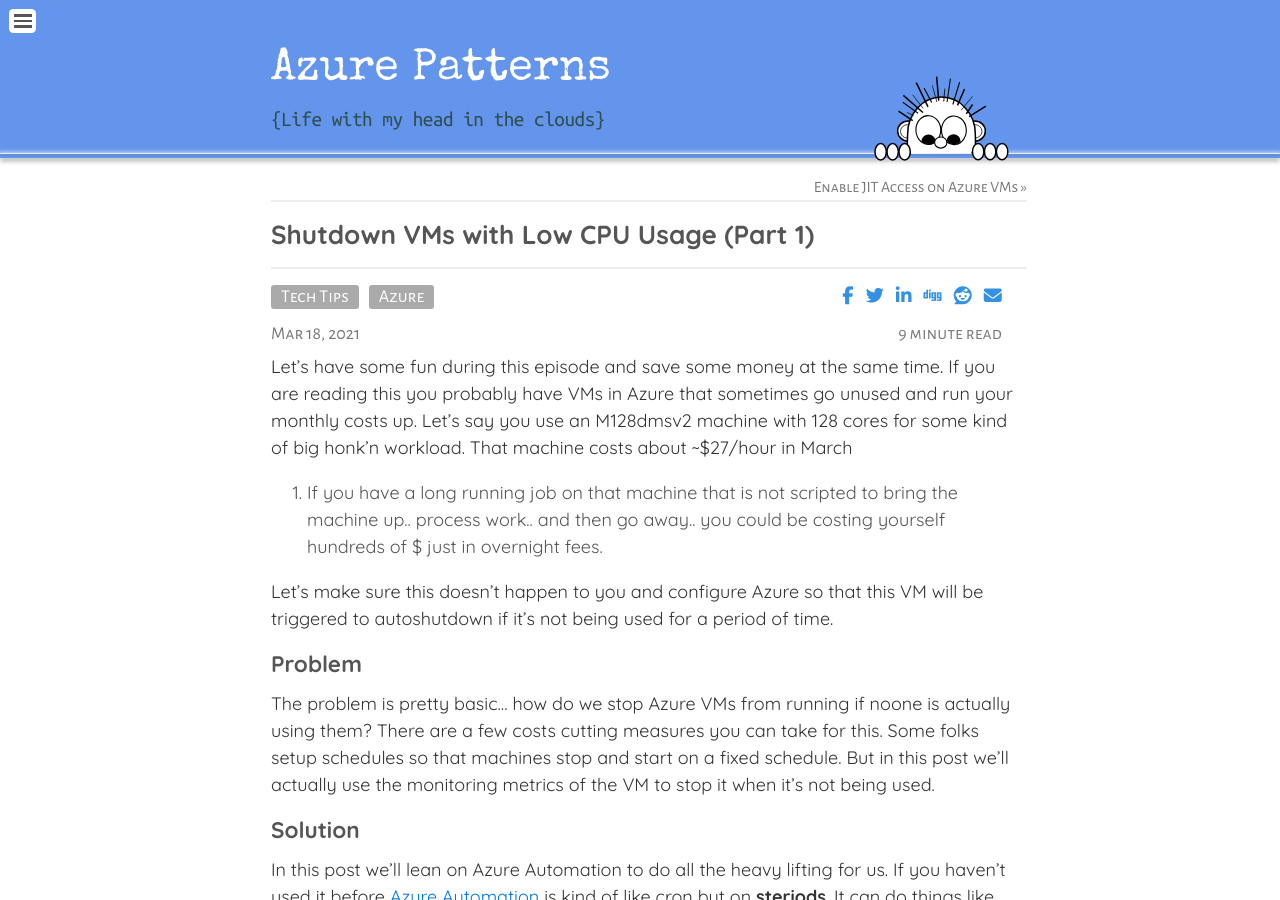
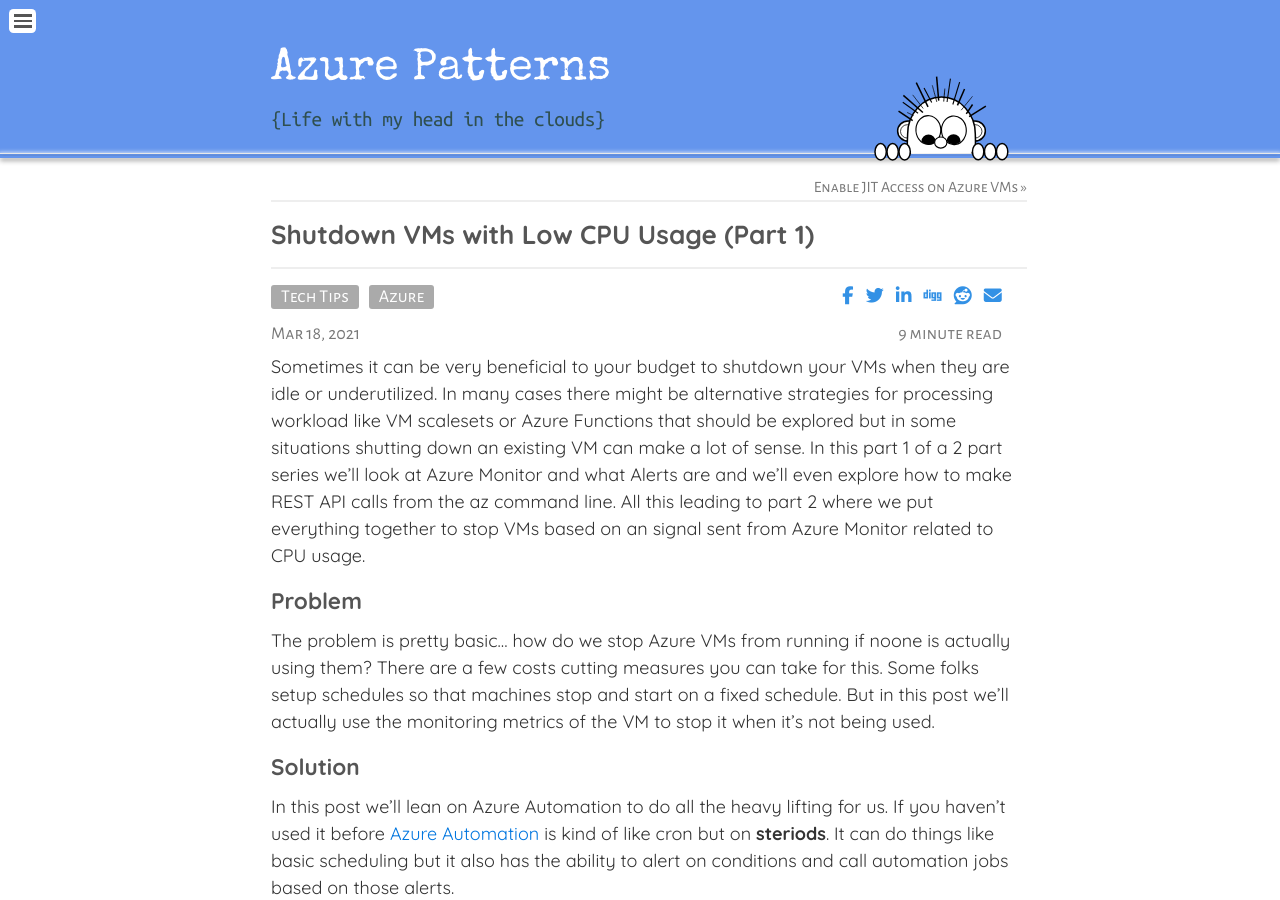
Before and after one commit to brentmcconnell/brentmcconnell.github.io, a Jekyll site: the page built from _posts/2021-03-18-autoshutdown.md, in a window 1280 px wide and 900 px high. Built offline with Jekyll 4.4.1, drawn with Linux system fonts in a browser that asks for light colours; nearby versions of some CDN libraries; comment, search, counter and statistics services are not loaded.

Commit message:
fixed summary

```diff
--- a/_posts/2021-03-18-autoshutdown.md
+++ b/_posts/2021-03-18-autoshutdown.md
@@ -3,31 +3,25 @@
 title: Shutdown VMs with Low CPU Usage (Part 1)
 date: 2021-03-18
 summary: |
-  Sometimes it can be very beneficial to your budget to shutdown your VMs
-  when they are idle or underutilized.  In many cases there might be
-  alternative strategies for processing workload like VM scalesets
-  or Azure Functions that should be explored but in some situations shutting down an existing VM
-  can make a lot of sense.  In this part 1 of a 2 part series we'll look
-  at Azure Monitor and what Alerts are and we'll even explore how to make
-  REST API calls from the az command line.  All this leading to part 2
-  where we put everything together to stop VMs based on an signal sent from
-  Azure Monitor related to CPU usage.
+  Let's have some fun during this episode and save some money at the same time.
+  In this post we'll take a look at how to control costs by automatically shutting
+  down VMs when not in use.
+
 tags: azure techtips
 categories:
   - Tech Tips
   - Azure
 ---
-Let's have some fun during this episode and save some money at the same time.  If you are reading
-this you probably have VMs in Azure that sometimes go unused and run your
-monthly costs up.  Let's say you use an M128dmsv2 machine with 128 cores for
-some kind of big honk'n workload.  That machine costs about ~$27/hour in March
-2021.  If you have a long running job on that machine that is not scripted to
-bring the machine up.. process work.. and then go away.. you could be costing
-yourself hundreds of \$ just in overnight fees.
+Sometimes it can be very beneficial to your budget to shutdown your VMs
+when they are idle or underutilized.  In many cases there might be
+alternative strategies for processing workload like VM scalesets
+or Azure Functions that should be explored but in some situations shutting down an existing VM
+can make a lot of sense.  In this part 1 of a 2 part series we'll look
+at Azure Monitor and what Alerts are and we'll even explore how to make
+REST API calls from the az command line.  All this leading to part 2
+where we put everything together to stop VMs based on an signal sent from
+Azure Monitor related to CPU usage.
 
-Let's make sure this doesn't happen to you and configure Azure so that
-this VM will be triggered to autoshutdown if it's not being used for a period
-of time.
 
 ## Problem
 The problem is pretty basic...  how do we stop Azure VMs from running if noone is
```
